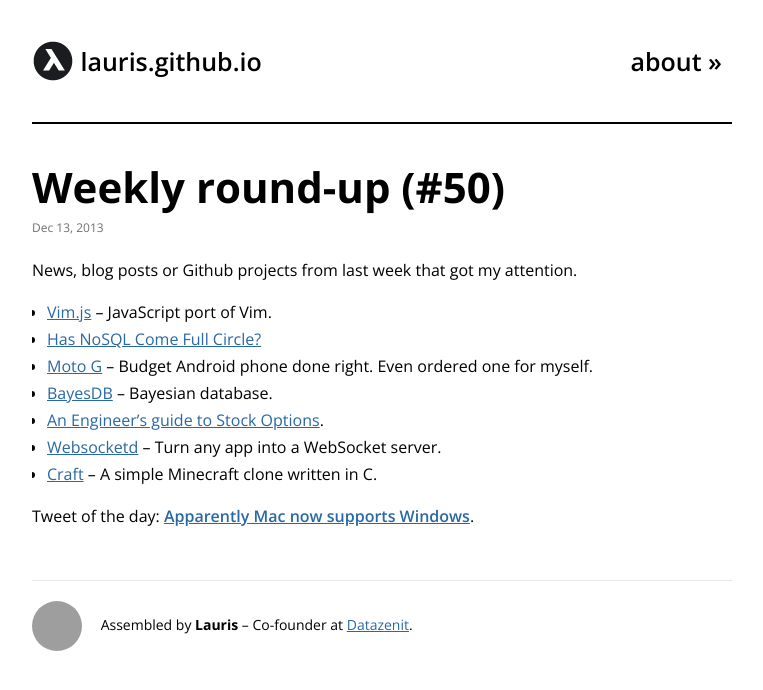
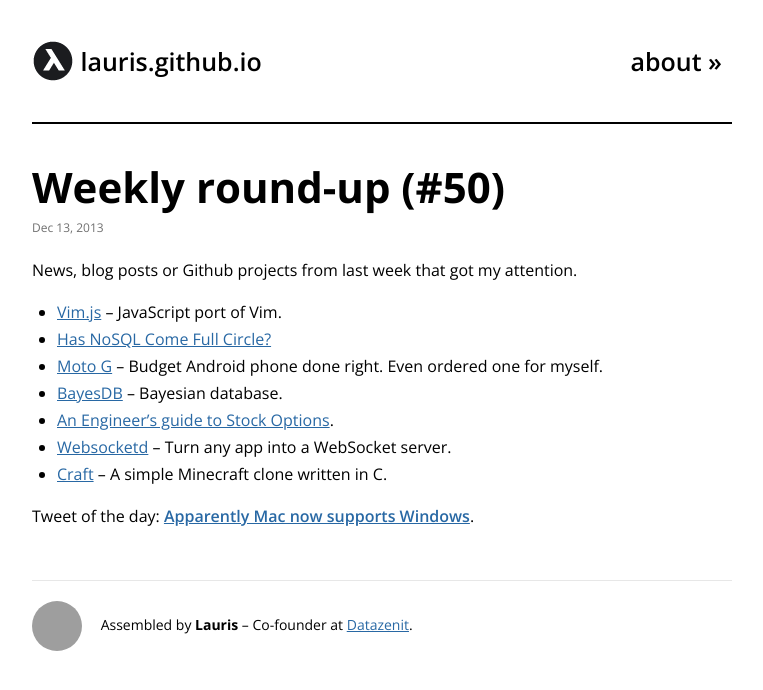
Before and after one commit to lauris/lauris.github.com, a Jekyll site: the page built from _posts/2013-12-13-weekly-round-up-50.markdown, in a window 1280 px wide. Shown: the top 690 px of the page, without its empty margins (258-1021 px from the left). Built offline with Jekyll 4.4.1, drawn with Linux system fonts in a browser that asks for light colours; comment, search, counter and statistics services are not loaded; grey boxes are pictures that could not be loaded.

Commit message:
Fix ul list margin.

```diff
--- a/css/lambda.css
+++ b/css/lambda.css
@@ -164,7 +164,7 @@
     font-size: 18px;
 }
 .entry .entry-body ul {
-    margin: 15px 0;
+    margin: 15px 0 15px 10px;
     /*line-height: 20px;*/
 }
 .entry .entry-body ul li {
```
